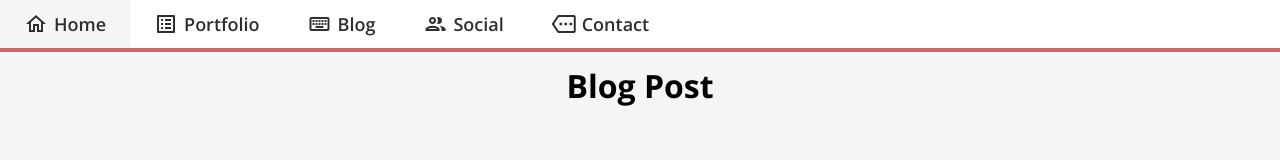
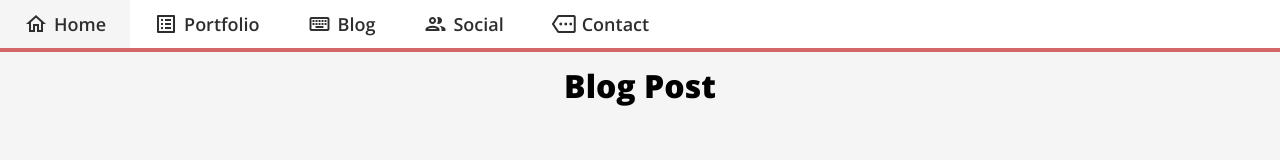
Before and after one commit to Untanky/homepage-old, a Nuxt app: page /blog/1 in a window 1280 px wide. Shown: the top 160 px of the page. Built offline with nearby package versions, Linux system fonts and the light colour scheme.

Commit message:
Increased font weight of titles

```diff
--- a/pages/blog/_id.vue
+++ b/pages/blog/_id.vue
@@ -1,5 +1,5 @@
 <template>
-  <h1>
+  <h1 class="title">
     Blog Post
   </h1>
 </template>
@@ -12,5 +12,8 @@ export default {
 </script>
 
 <style>
-
+.title {
+  text-align: center;
+  font-weight: 800;
+}
 </style>
--- a/pages/blog/index.vue
+++ b/pages/blog/index.vue
@@ -1,5 +1,5 @@
 <template>
-  <h1>
+  <h1 class="title">
     Blog
   </h1>
 </template>
@@ -12,5 +12,8 @@ export default {
 </script>
 
 <style>
-
+.title {
+  text-align: center;
+  font-weight: 800;
+}
 </style>
--- a/pages/contact.vue
+++ b/pages/contact.vue
@@ -1,5 +1,5 @@
 <template>
-  <h1>
+  <h1 class="title">
     Contact
   </h1>
 </template>
@@ -12,5 +12,8 @@ export default {
 </script>
 
 <style>
-
+.title {
+  text-align: center;
+  font-weight: 800;
+}
 </style>
--- a/pages/index.vue
+++ b/pages/index.vue
@@ -1,5 +1,5 @@
 <template>
-  <h1>
+  <h1 class="title">
     Home
   </h1>
 </template>
@@ -12,5 +12,8 @@ export default {
 </script>
 
 <style>
-
+.title {
+  text-align: center;
+  font-weight: 800;
+}
 </style>
--- a/pages/portfolio.vue
+++ b/pages/portfolio.vue
@@ -120,6 +120,7 @@ export default {
 
 .title {
   text-align: center;
+  font-weight: 800;
 }
 
 .category-wrapper {
--- a/pages/social.vue
+++ b/pages/social.vue
@@ -1,6 +1,6 @@
 <template>
   <div class="socials">
-    <h1>Socials</h1>
+    <h1 class="title">Socials</h1>
     <SocialList />
   </div>
 </template>
@@ -15,5 +15,8 @@ export default {
 </script>
 
 <style lang="scss" scoped>
-
+.title {
+  text-align: center;
+  font-weight: 800;
+}
 </style>
```
Also changed, not shown: 1 other file (tests, documents, lock files or other folders).
